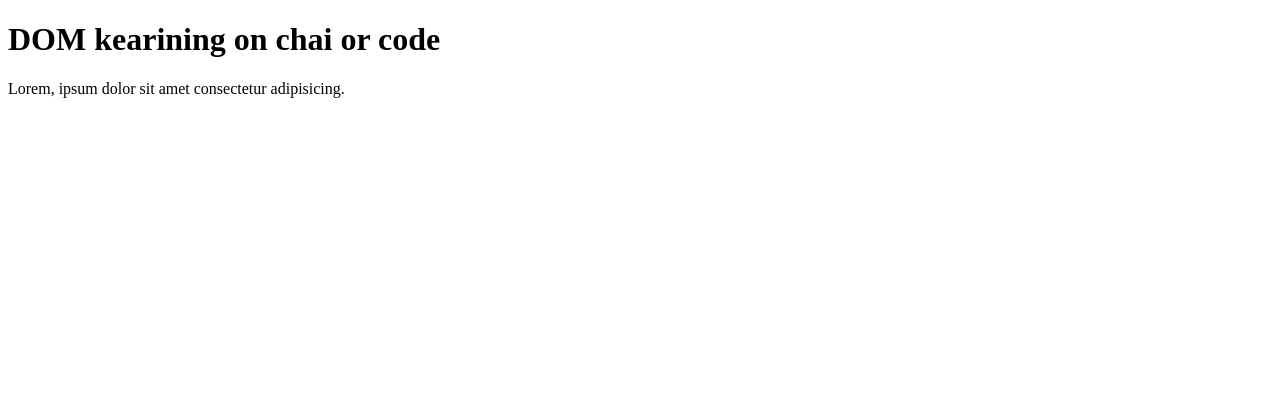
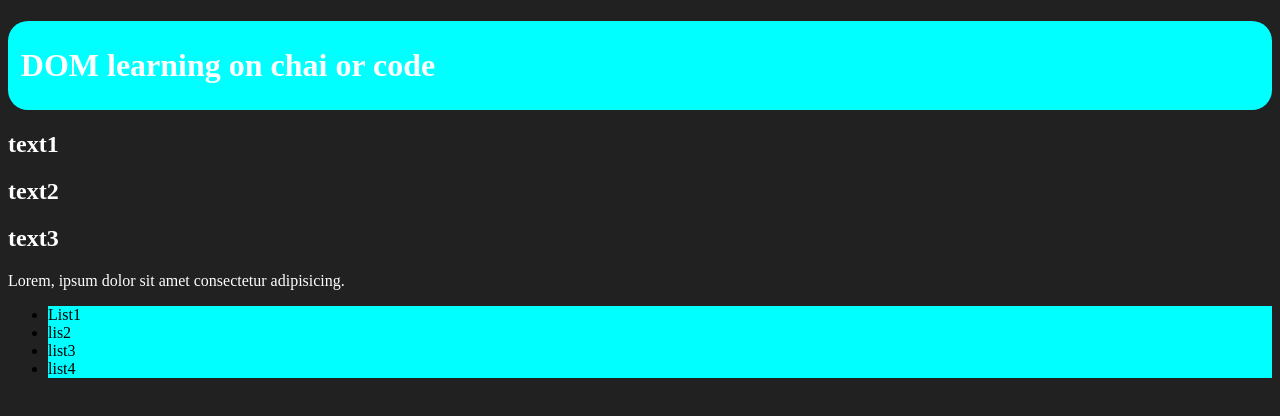
Before and after one commit to abhishek2002s/100DAYSOFJAVASCRIPT, a plain HTML site: page practice_DOM/index.html in a window 1280 px wide. Drawn offline with Linux system fonts and the light colour scheme.

Commit message:
Practice DOM

```diff
--- a/practice_DOM/index.html
+++ b/practice_DOM/index.html
@@ -4,11 +4,75 @@
     <meta charset="UTF-8">
     <meta name="viewport" content="width=device-width, initial-scale=1.0">
     <title>DOM practice</title>
+    <style>
+        body{
+            background-color: #212121;
+            color: white;
+        }
+    </style>
 </head>
 <body>
     <div class="bg-black">
-        <h1 class="heading">DOM kearining on chai or code</h1>
+        <h1 id="tittle" class="heading">DOM learning on chai or code<span id="sp">test text</span></h1>
+        <h2 class="head">text1</h2>
+        <h2 class="head">text2</h2>
+        <h2 class="head">text3</h2>
         <p>Lorem, ipsum dolor sit amet consectetur adipisicing.</p>
     </div>
-</body>
+
+
+    <ul>
+        <li class="listItem">List1</li>
+        <li class="listItem">lis2</li>
+        <li class="listItem">list3</li>
+        <li class="listItem">list4</li>
+    </ul>
+    <script>
+        let elem = document.getElementById("tittle");
+        console.log(elem.className);
+        console.log(elem.getAttribute("class"));
+        console.log(elem.setAttribute("class","test heading"));
+        document.getElementById("sp").style.display ="none";
+        console.log(elem.style.cssText += "background-color : cyan; color:white; border-radius : 20px; padding: 2vw 1vw");
+        // console.log(elem.innerText);
+        // console.log(elem.textContent);
+        // console.log(elem.innerHTML);
+
+        // let parent = document.querySelector("h1");
+        // let parent = document.querySelectorAll("h2");
+        // let parent = document.querySelectorAll("span");
+
+
+    //     let myUl = document.querySelector('ul');
+    //    let colorGreen =  myUl.querySelector('li');
+    //     colorGreen.style.backgroundColor = "green";
+    //     colorGreen.style.padding = "1vw 1vw";
+    //     colorGreen.innerHTML = "hello world";
+    //     let myUl = document.querySelector('ul');
+    //    let lisList =  myUl.querySelectorAll('li');
+
+
+    //    lisList.forEach(function(l){
+    //     l.style.backgroundColor = "green";
+    //    });
+
+let parent = document.getElementsByClassName('listItem');
+// console.log(parent);
+for(let i=0;i<parent.length;i++)
+{
+    parent[i].style.backgroundColor = "cyan";
+    console.log(parent[i]);
+}
+
+// second approach
+
+let myCovertedArray = Array.from(parent);
+myCovertedArray.forEach(function(item){
+    item.style.color = "black";
+})
+
+let pr = document.getElementsByClassName("head");
+console.log(pr[0].innerHTML);
+    </script>
+    </body>
 </html>
```
Also changed, not shown: practice_DOM/2nd.html (added, +43 -0 lines), practice_DOM/3rd.html (added, +23 -0 lines).
